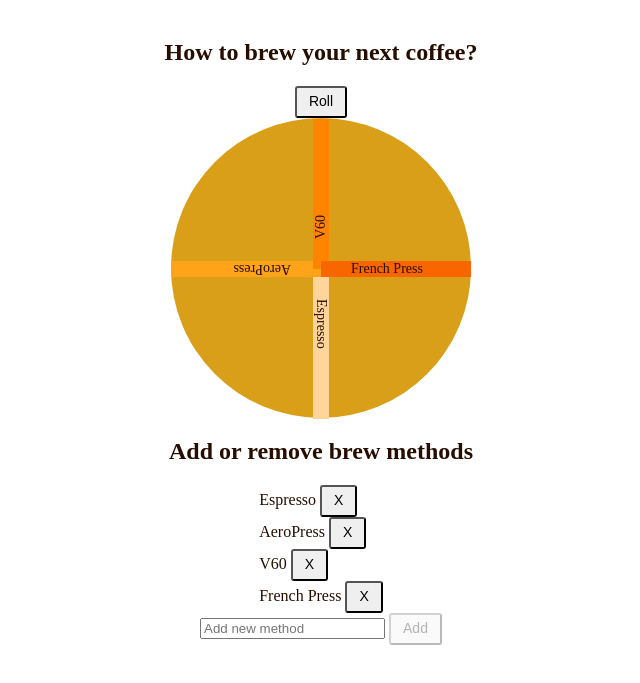
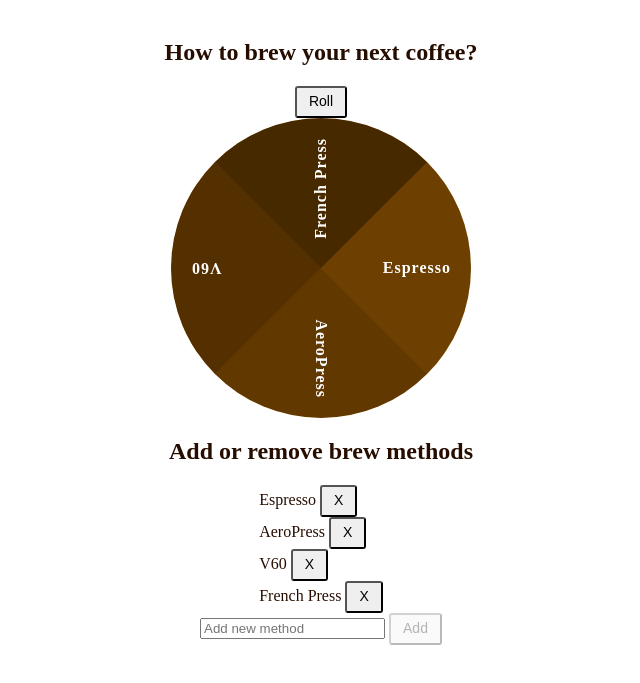
Before and after one commit to koccs/brew-roulette, a plain HTML site: page src/index.html in a window 1280 px wide. Shown: the part 69-752 px from the top of the page, without its empty margins (319-959 px from the left). Drawn offline with nearby package versions, Linux system fonts and the light colour scheme.

Commit message:
dynamic background color for each slice on the circle

```diff
--- a/src/css/roulette-component.css
+++ b/src/css/roulette-component.css
@@ -10,17 +10,38 @@ section.roulette {
 .method-ring {
   width: 300px;
   height: 300px;
-  background-color: var(--yellow-400);
+  background-color: var(--yellow-600);
   border-radius: 50%;
   position: relative;
+  transition: transform 3s ease-in-out;
+  overflow: hidden;
 }
 
 .method-ring-item {
   position: absolute;
-  top: calc(50% - 7px);
   left: 50%;
-  font-size: 14px;
-  transform-origin: left;
-  padding-left: 30px;
-  width: 120px;
+  top: calc(50% - 150px);
+  transform-origin: left center;
+  width: 150px;
+  height: 300px;
+  display: flex;
+  align-items: center;
+  justify-content: flex-end;
 }
+
+.method-ring-item-background {
+  position: absolute;
+  left: -150px;
+  top: calc(50% - 150px);
+  transform-origin: center;
+  width: 300px;
+  height: 300px;
+}
+
+.method-ring-item > label {
+  color: var(--white);
+  font-size: 16px;
+  font-weight: 600;
+  letter-spacing: 1px;
+  padding-right: 20px;
+}
--- a/src/js/list-editor-component.js
+++ b/src/js/list-editor-component.js
@@ -15,6 +15,7 @@ Vue.component('list-editor', {
             <div class="new-method">
                 <input type="text"
                     v-model="newMethod"
+                    @keydown.enter="newMethod && addMethod()"
                     placeholder="Add new method"/>
                 <button type="button"
                     @click="addMethod"
--- a/src/js/roulette-component.js
+++ b/src/js/roulette-component.js
@@ -7,12 +7,16 @@ Vue.component('roulette', {
                 @click="roll">
                 Roll
             </button>
-            <div class='method-ring'>
-                <div class='method-ring-item'
+            <div class="method-ring"
+                :style="{
+                    transform: 'rotate(' + spinDegree + 'deg)'
+                }">
+                <div class="method-ring-item"
                     v-for="(method, index) in brewMethods"
                     :style="{
-                        transform: 'rotate(' + 360/brewMethods.length * (index+1) + 'deg)',
-                        backgroundColor: 'var(--orange-'+ (index+1) + '00)'
+                        transform: 'rotate(' + (360 / brewMethods.length * index) + 'deg)',
+                        backgroundColor: 'rgba(0, 0, 0, 0.' + (index+1) + '5)',
+                        clipPath: clipPathSting
                     }">
                     <label :class="{'active': index === rollResult}">{{method}}</label>
                 </div>
@@ -20,14 +24,39 @@ Vue.component('roulette', {
         </section>
     `,
     data: () => ({
-        rollResult: -1
+        rollResult: -1,
+        spinDegree: 0,
+        clipPathSting: '',
+        clipPathStringInner: '',
     }),
     props: {
         brewMethods: Array
     },
+    watch: {
+        brewMethods() {
+            const getSectorPath = (x, y, outerDiameter, a1, a2) => {
+                const degtorad = Math.PI / 180;
+                const cr = outerDiameter / 2;
+                const cx1 = Math.cos(degtorad * a2) * cr + x;
+                const cy1 = -Math.sin(degtorad * a2) * cr + y;
+                const cx2 = Math.cos(degtorad * a1) * cr + x;
+                const cy2 = -Math.sin(degtorad * a1) * cr + y;
+
+                return `M${x} ${y} ${cx1} ${cy1} A${cr} ${cr} 0 0 1 ${cx2} ${cy2}Z`;
+            }
+
+            const x = 0;
+            const y = 150;
+            const r = 300;
+            const angle = 360 / this.brewMethods.length;
+            this.clipPathStringInner = getSectorPath(x, y, r, -angle/2, angle/2);
+            this.clipPathSting = `path('${this.clipPathStringInner}')`;
+        }
+    },
     methods: {
         roll() {
             this.rollResult = Math.floor(Math.random() * (this.brewMethods.length));
+            this.spinDegree = 720;
         }
     }
 });
```
